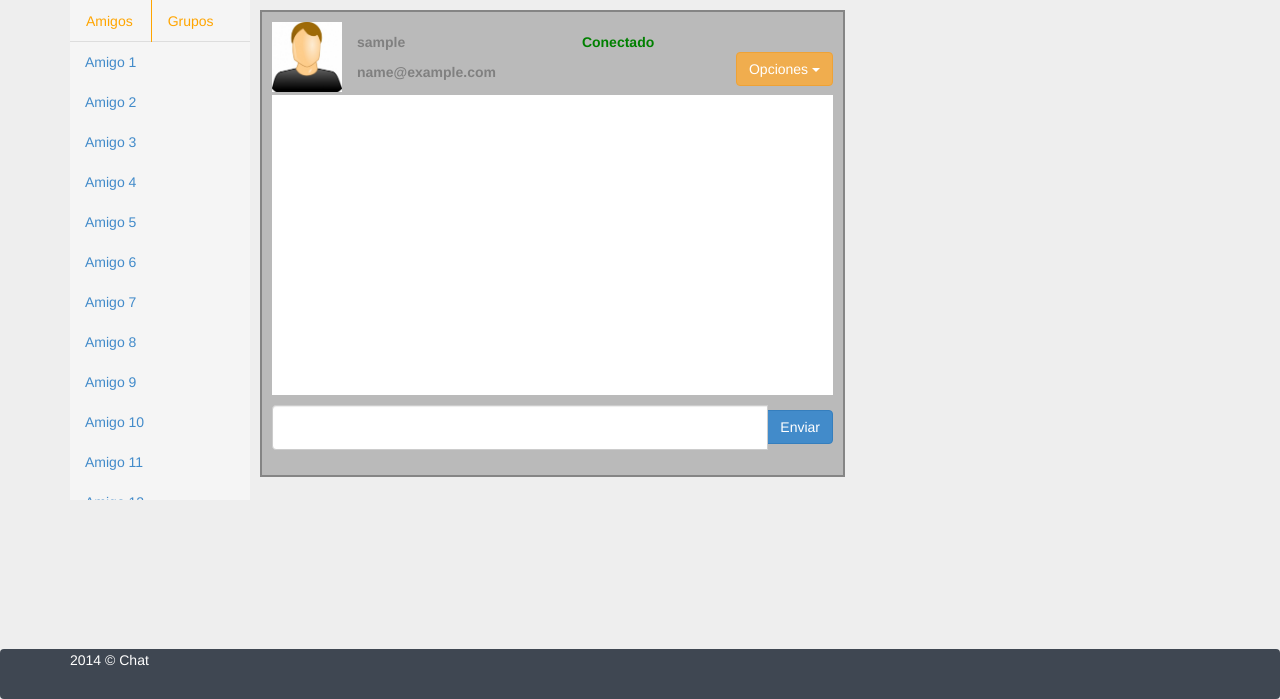
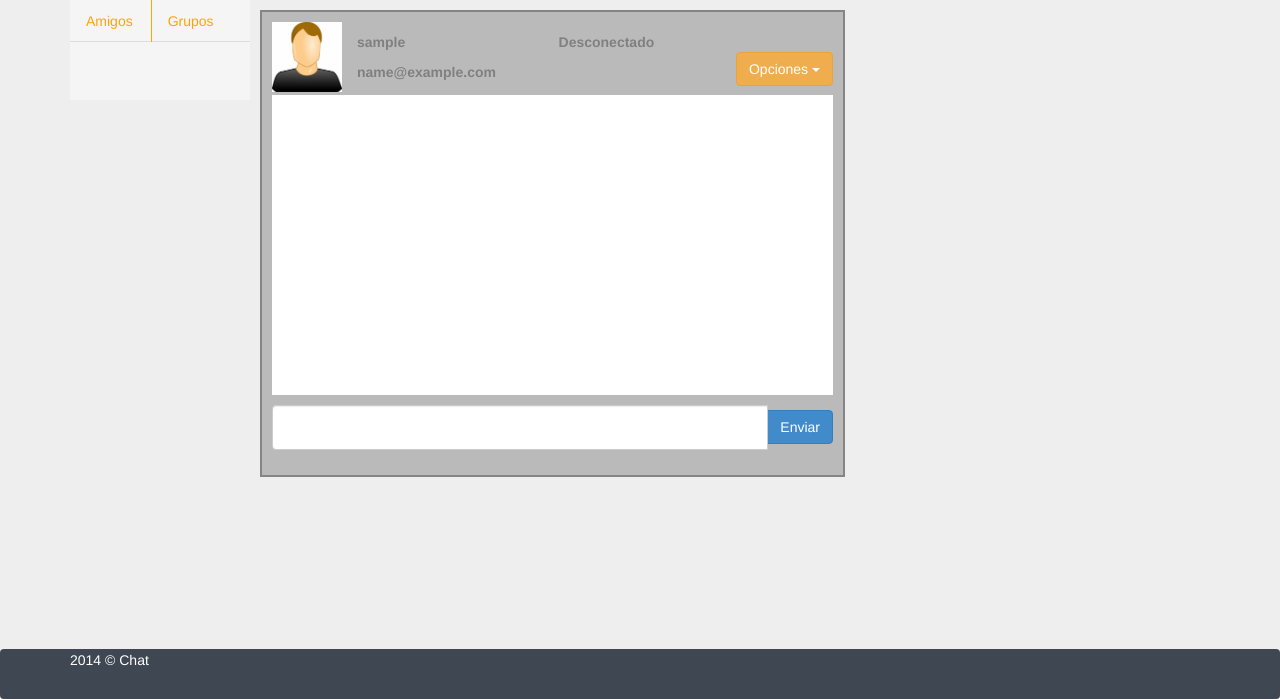
Before and after one commit to camiloleal/Django-chat, a Django app: page /home/ in a window 1280 px wide. Shown: the part 101-800 px from the top of the page. Run offline with Django 3.2, Linux system fonts and the light colour scheme; the visitor is signed in with stand-in values (Sample User, id 1); some libraries are stand-ins or nearby versions.

Commit message:
implementacion de amigos a los perfiles de los usuarios

```diff
--- a/chat_app/models.py
+++ b/chat_app/models.py
@@ -3,14 +3,13 @@
 from django.db.models.signals import post_save
 
 class UserProfile(models.Model):
-	user = models.ForeignKey(User, unique=True)
+	user = models.OneToOneField(User)
 	state = models.BooleanField('Conected')
-	#friends = models.ManyToManyField(User)
+	friends = models.ManyToManyField('self', symmetrical=True,  blank=True)
 
 	def create_user_profile(sender, instance, created, **kwargs):
 		if created:
 			UserProfile.objects.create(user=instance, state=False)
-
 	post_save.connect(create_user_profile, sender=User)
 
 	def __unicode__(self):
--- a/chat_app/templates/chat_app/home.html
+++ b/chat_app/templates/chat_app/home.html
@@ -3,7 +3,7 @@
 {% block title %} Home {% endblock %}
 
 {% block nav %}
-<a href="/logout" class="btn btn-primary" role="button">Cerrar Sesión</a>
+<a href="{%url 'chat_app:logOut'%}" class="btn btn-primary" role="button">Cerrar Sesión</a>
 <div class="col-md-4 nav-bottons">
 	<div class="btn-group">
 		<button type="button" class="btn btn-warning">Amigos</button>
@@ -49,22 +49,11 @@
 				<div class="tab-content">
 					<div class="tab-pane fade in active" id="friends">
 						<ul class="nav nav-sidebar">
-							<li><a href="#">Amigo 1</a></li>
-							<li><a href="#">Amigo 2</a></li>
-							<li><a href="#">Amigo 3</a></li>
-							<li><a href="#">Amigo 4</a></li>
-							<li><a href="#">Amigo 5</a></li>
-							<li><a href="#">Amigo 6</a></li>
-							<li><a href="#">Amigo 7</a></li>
-							<li><a href="#">Amigo 8</a></li>
-							<li><a href="#">Amigo 9</a></li>
-							<li><a href="#">Amigo 10</a></li>
-							<li><a href="#">Amigo 11</a></li>
-							<li><a href="#">Amigo 12</a></li>
-							<li><a href="#">Amigo 13</a></li>
-							<li><a href="#">Amigo 14</a></li>
-							<li><a href="#">Amigo 15</a></li>
-							<li><a href="#">Amigo 16</a></li>
+
+							{% for friend in user.get_profile.friends.all %}
+							<li><a href="#">{{ friend.user.username }}</a></li>
+							{% endfor %}
+
 						</ul>
 					</div>
 
@@ -96,7 +85,7 @@
 			<div class="header-chat">
 				<img src="/static/images/photo-icon.jpg" class="col-md-2">
 				<div class="col-md-7 header-info">
-					{% if user.is_authenticated %}
+					{% if user.get_profile.state %}
 					<p id="connected">Conectado</p>
 					{% else %}
 					<p id="disconnected">Desconectado</p>
--- a/chat_app/templates/chat_app/signUp.html
+++ b/chat_app/templates/chat_app/signUp.html
@@ -13,7 +13,7 @@
 {% block content %}
 <div class="container">
 	{% if user.is_authenticated %}
-	<p>Termine la sesión pare registrar un usuario nuevo</p>
+	<p>Termine la sesión para registrar un usuario nuevo</p>
 
 	{% else %}
 		{% if registered = True %}
```
Also changed, not shown: chat_app/views.py (+8 -4 lines), chat_app/migrations/0004_auto__chg_field_userprofile_user.py (added).
